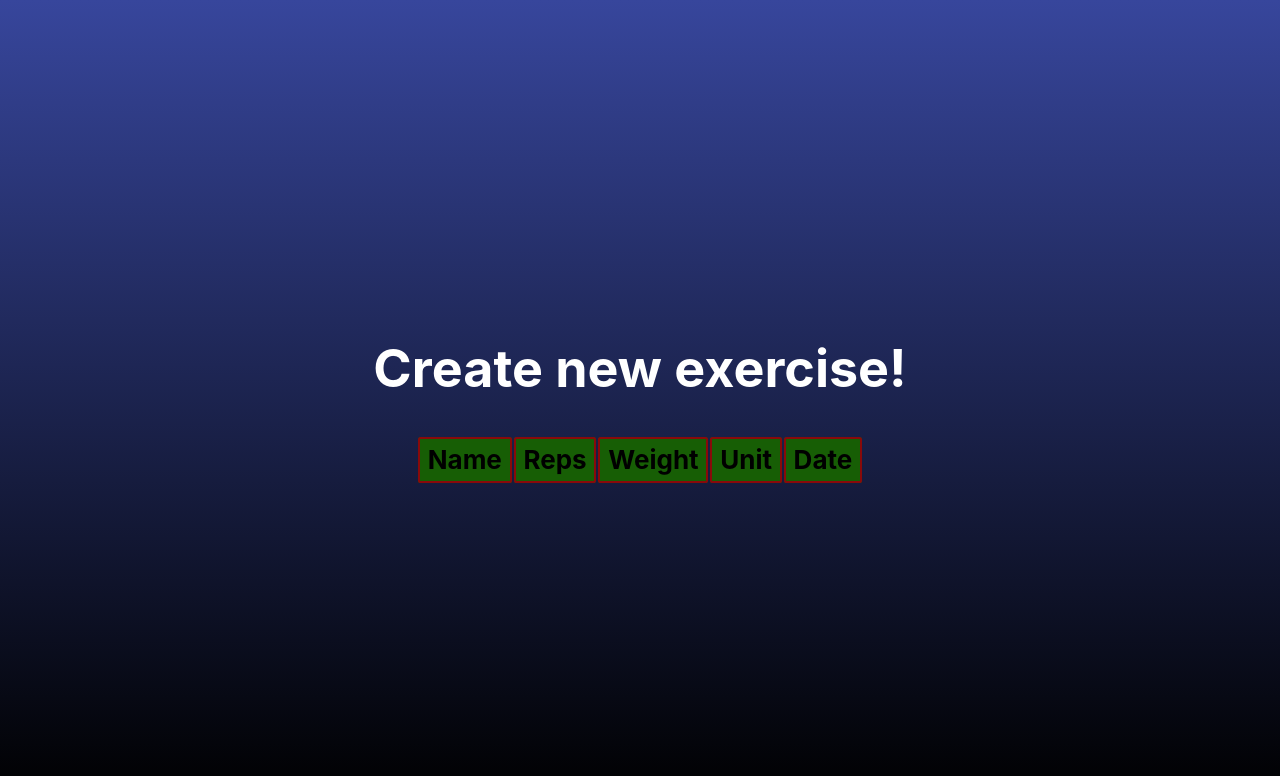
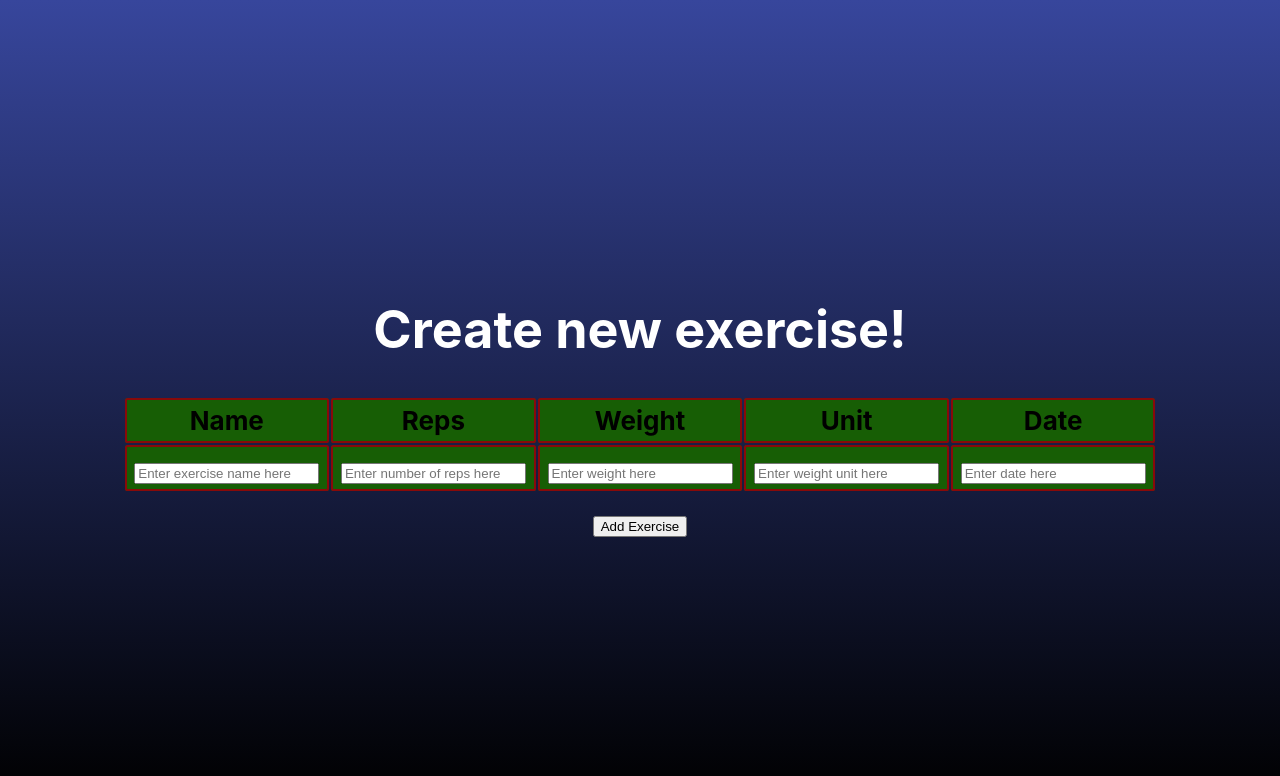
Before and after one commit to Rasheednour/CS290-Exercise-Tracker, a React (Create React App) app in the folder exercise-frontend/: page /create-exercise in a window 1280 px wide. Shown: the top 776 px of the page. Built offline with nearby package versions, Linux system fonts and the light colour scheme.

Commit message:
Set-up initial (add exercise) page

```diff
--- a/exercise-frontend/src/Pages/CreatePage.js
+++ b/exercise-frontend/src/Pages/CreatePage.js
@@ -1,14 +1,25 @@
 import React from 'react';
 import '../App.css';
+import { useState } from 'react';
+import { useHistory } from "react-router-dom";
 
+export const CreatePage = () => {
+  const [name, setName] = useState('');
+  const [reps, setReps] = useState('');
+  const [weight, setWeight] = useState('');
+  const [unit, setUnit] = useState('');
+  const [date, setDate] = useState('');
 
-function CreatePage() {
+  const addExercise = async () => {
+
+  }
+
   return (
     <div>
-        <h1 className="h1">
+        <h1>
           Create new exercise!
         </h1>
-        <table id="exercises">
+        <table>
         <thead>
             <tr>
                 <th>Name</th>
@@ -18,7 +29,55 @@ function CreatePage() {
                 <th>Date</th>
             </tr>
         </thead>
+        <tbody>
+          <tr>
+            <td>
+              <input
+                type="text"
+                placeholder="Enter exercise name here"
+                value={name}
+                onChange={e => setName(e.target.value)}
+              />
+            </td>
+            <td>
+              <input
+                type="number"
+                placeholder="Enter number of reps here"
+                value={reps}
+                onChange={e => setReps(e.target.value)}
+              />
+            </td>
+            <td>
+              <input
+                type="number"
+                placeholder="Enter weight here"
+                value={weight}
+                onChange={e => setWeight(e.target.value)}
+              />
+            </td>
+            <td>
+              <input
+                type="text"
+                placeholder="Enter weight unit here"
+                value={unit}
+                onChange={e => setUnit(e.target.value)}
+              />
+            </td>
+            <td>
+              <input
+                type="number"
+                placeholder="Enter date here"
+                value={date}
+                onChange={e => setDate(e.target.value)}
+              />
+            </td>
+          </tr>
+        </tbody>
         </table>
+        <button
+        onClick={addExercise}>
+          Add Exercise
+          </button>
     </div>
   );
 }
```
